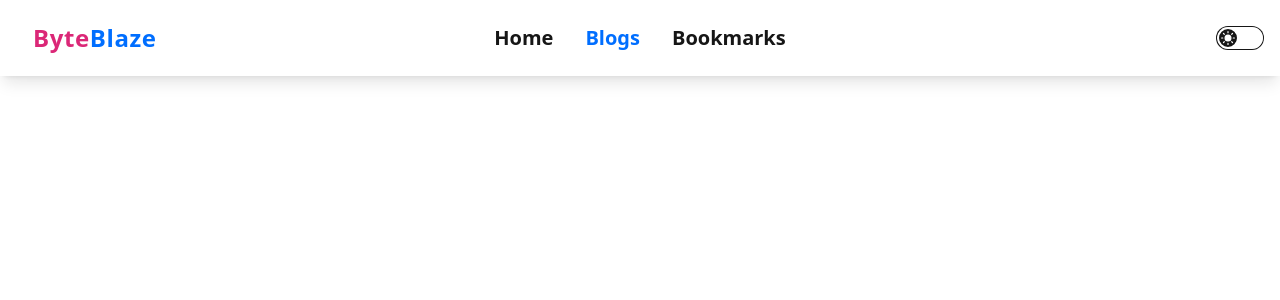
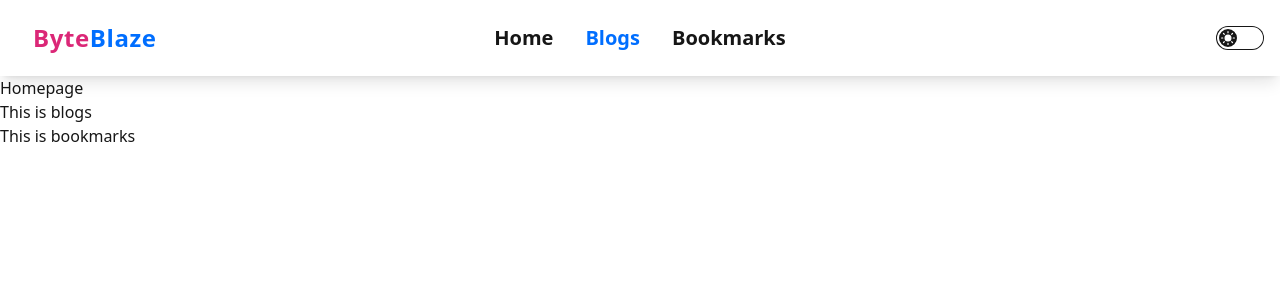
Before and after one commit to mahii060/byte-blaze-practice, a React (Vite) app: page / in a window 1280 px wide. Shown: the top 300 px of the page. Built offline with nearby package versions, Linux system fonts and the light colour scheme.

Commit message:
Router initialized

```diff
--- a/src/App.jsx
+++ b/src/App.jsx
@@ -1,3 +1,5 @@
+import Blogs from './pages/Blogs'
+import Bookmarks from './pages/Bookmarks'
 import Home from './pages/Home'
 
 function App() {
@@ -5,6 +7,8 @@ function App() {
   return (
     <>
       <Home />
+      <Blogs />
+      <Bookmarks />
     </>
   )
 }
--- a/src/components/Navbar.jsx
+++ b/src/components/Navbar.jsx
@@ -6,7 +6,7 @@ const Navbar = () => {
     useEffect(() => {
         localStorage.setItem('theme', theme)
         const localTheme = localStorage.getItem('theme')
-        document.querySelector('html').setAttribute('data-theme', localTheme)
+        document.documentElement.setAttribute('data-theme', localTheme);
     }, [theme]) //<--- This array contains 'theme' as a dependency;
 
     const handleTheme = (e) => {
--- a/src/main.jsx
+++ b/src/main.jsx
@@ -2,9 +2,18 @@ import { StrictMode } from 'react'
 import { createRoot } from 'react-dom/client'
 import App from './App.jsx'
 import './index.css'
+import { createBrowserRouter, RouterProvider } from 'react-router-dom'
+
+
+const router = createBrowserRouter([
+  {
+    path: '/',
+    element: <App />
+  }
+])
 
 createRoot(document.getElementById('root')).render(
   <StrictMode>
-    <App />
+    <RouterProvider router={router} />
   </StrictMode>,
 )
--- /dev/null
+++ b/src/pages/Blogs.jsx
@@ -0,0 +1,10 @@
+
+const Blogs = () => {
+    return (
+        <div>
+            <h1>This is blogs</h1>
+        </div>
+    );
+};
+
+export default Blogs;
--- /dev/null
+++ b/src/pages/Bookmarks.jsx
@@ -0,0 +1,10 @@
+
+const Bookmarks = () => {
+    return (
+        <div>
+            <h1>This is bookmarks</h1>
+        </div>
+    );
+};
+
+export default Bookmarks;
--- a/src/pages/Home.jsx
+++ b/src/pages/Home.jsx
@@ -4,8 +4,10 @@ const Home = () => {
     return (
         <div>
             {/* Navbar */}
-            <Navbar />
-            <h1 className="text-5xl text-center">Homepage</h1>
+            <div className="h-[76px]">
+                <Navbar />
+            </div>
+            <h1 className="text-5l text-ceter">Homepage</h1>
         </div>
     );
 };
```
